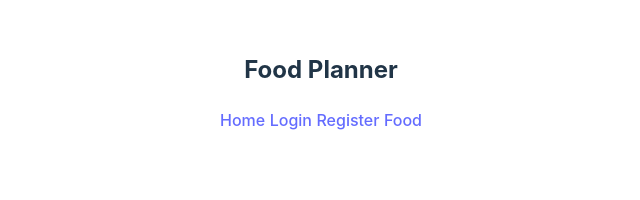
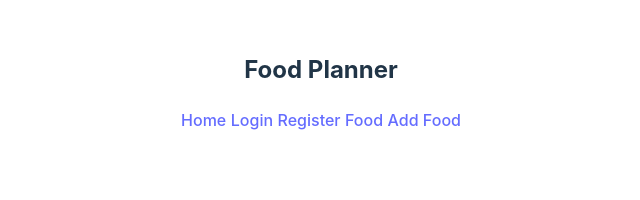
Before and after one commit to AmaurySemery/foodplannerfront, a React (Vite) app: page / in a window 1280 px wide. Shown: the top 200 px of the page, without its empty margins (319-959 px from the left). Built offline with nearby package versions, Linux system fonts and the light colour scheme.

Commit message:
Navigation food-create dans le Layout

```diff
--- a/src/Layout.tsx
+++ b/src/Layout.tsx
@@ -8,6 +8,7 @@ function Layout() {
                 <NavLink to='/login'>Login</NavLink>{'  '}
                 <NavLink to='/register'>Register</NavLink>{'  '}
                 <NavLink to='/foodlist'>Food</NavLink>{'  '}
+                <NavLink to='/food-create'>Add Food</NavLink>{'  '}
             </nav>
             <div className="main">
                 <Outlet />
```
